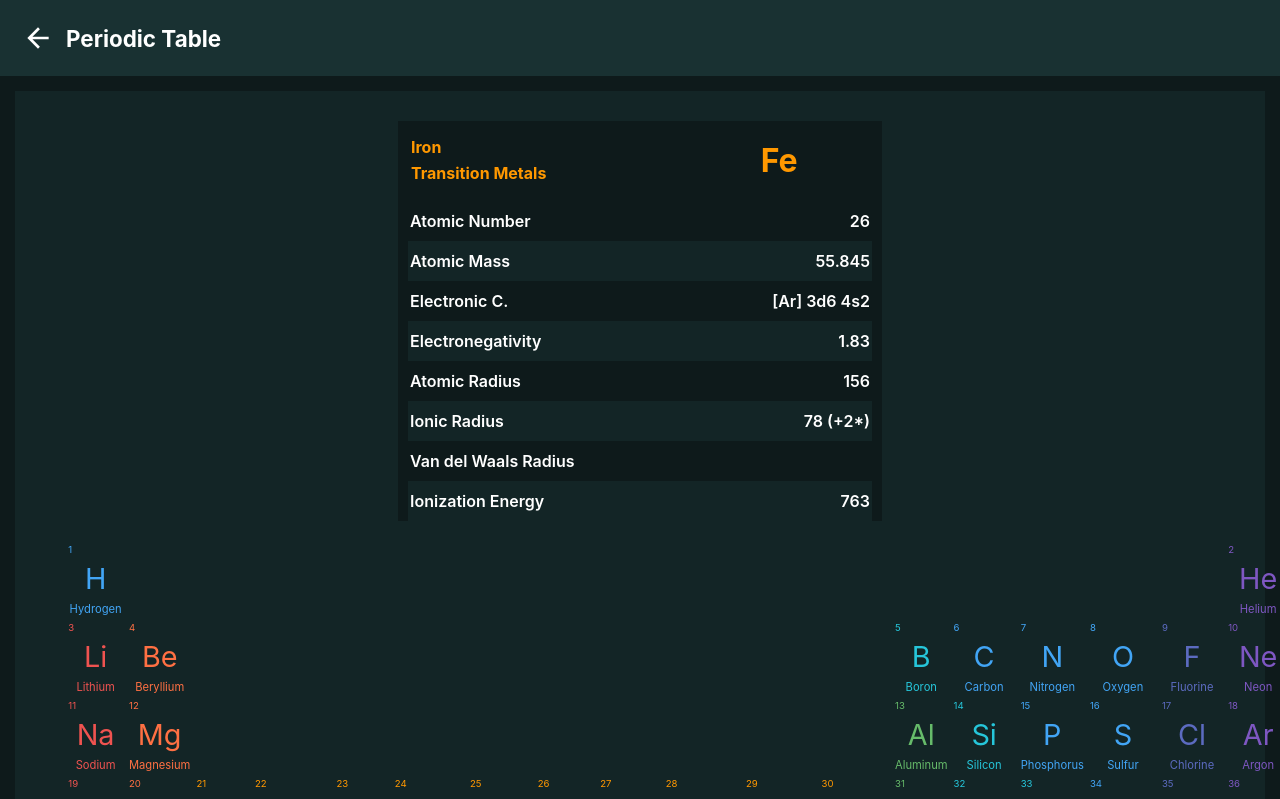
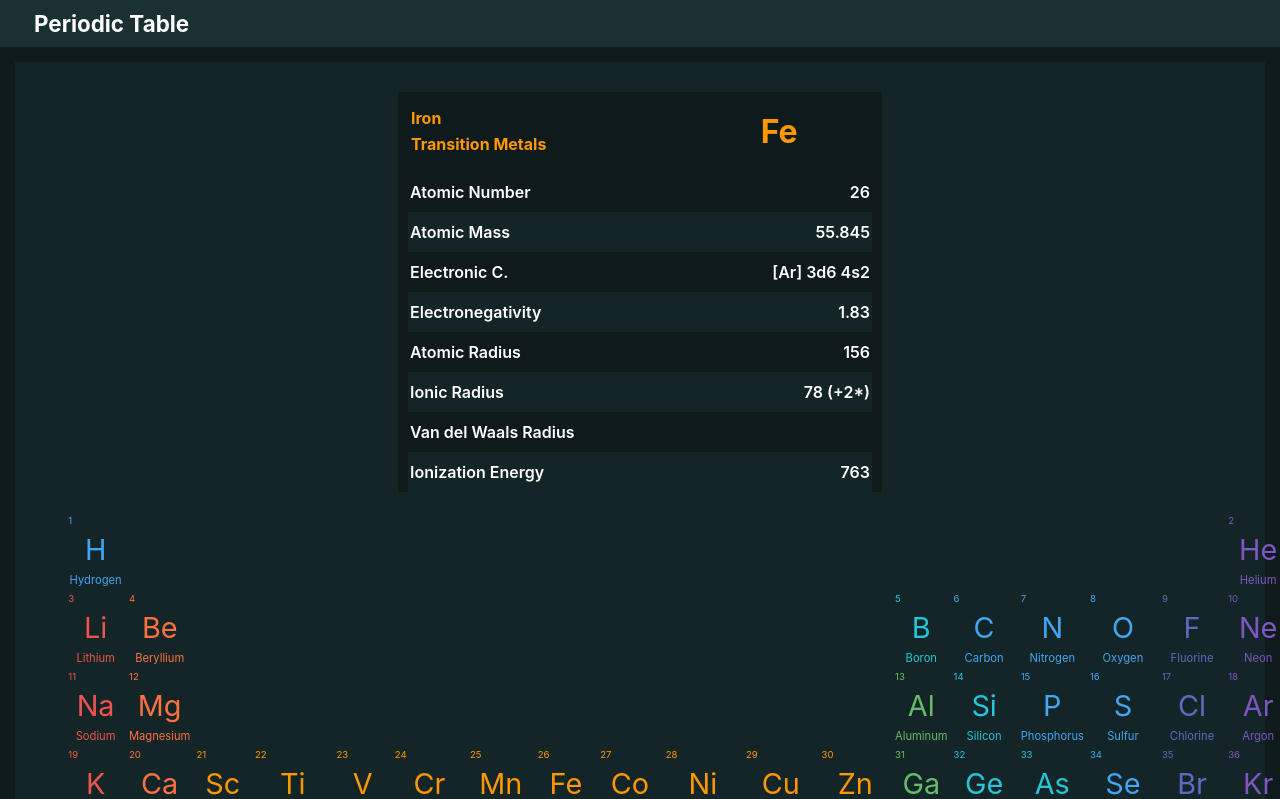
Before and after one commit to elenydev/periodic-table, a React (Create React App) app: page / in a window 1280 px wide. Shown: the top 799 px of the page. Built offline with nearby package versions, Linux system fonts and the light colour scheme.

Commit message:
Review 1

```diff
--- a/src/Components/Header/index.tsx
+++ b/src/Components/Header/index.tsx
@@ -1,6 +1,6 @@
 import React from "react";
 import styled from "styled-components";
-import ArrowBackIcon from "@material-ui/icons/ArrowBack";
+// import ArrowBackIcon from "@material-ui/icons/ArrowBack";
 import { IconButton } from "@material-ui/core";
 const HeaderElement = styled.div`
   display: flex;
@@ -22,7 +22,8 @@ function Header(): JSX.Element {
   return (
     <HeaderElement>
       <IconButton>
-        <ArrowBackIcon />
+        {/*<ArrowBackIcon />*/}
+        {/* cos mi ten arrowBack nie dziala, zakomentowalem */}
       </IconButton>
       <h1>Periodic Table</h1>
     </HeaderElement>
```
Also changed, not shown: src/Components/ActiveElementCard/index.tsx (+12 -0 lines), src/Components/Table/index.tsx (+16 -0 lines), 1 other file (tests, documents, lock files or other folders).
